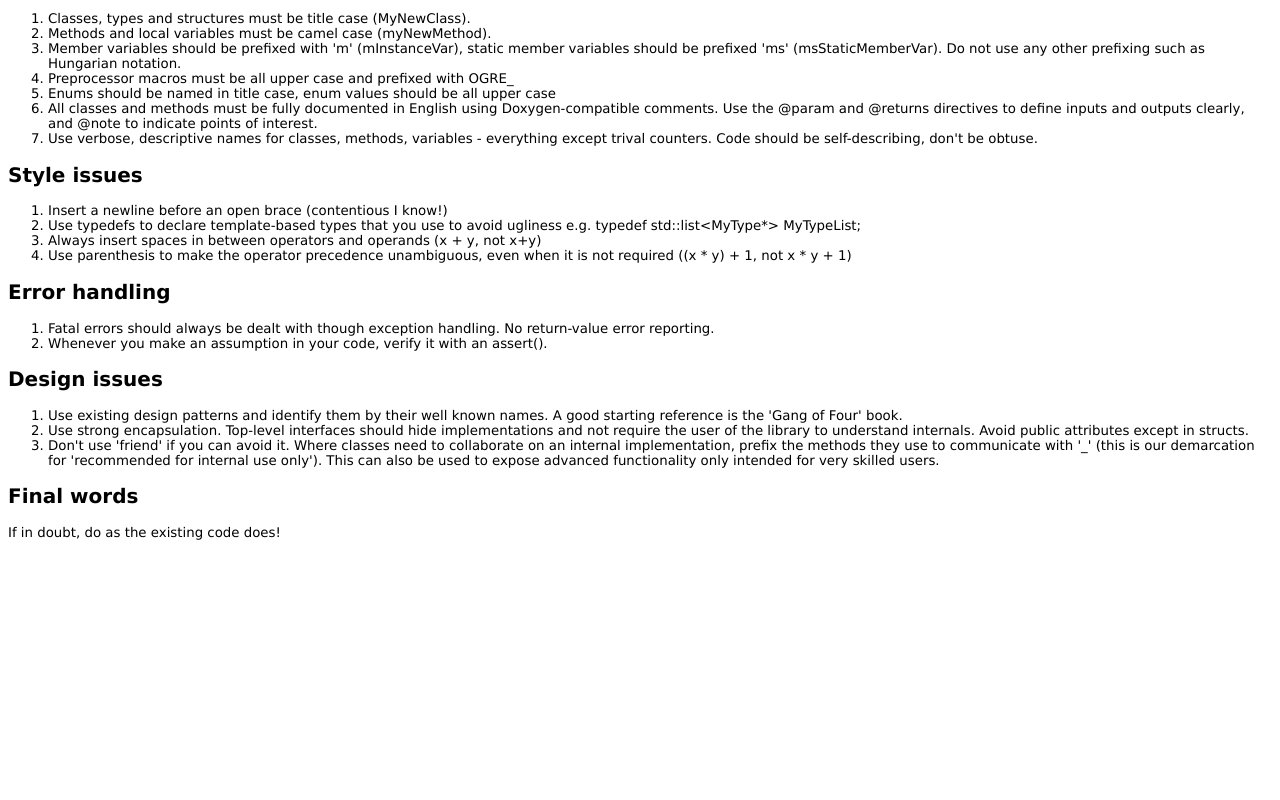
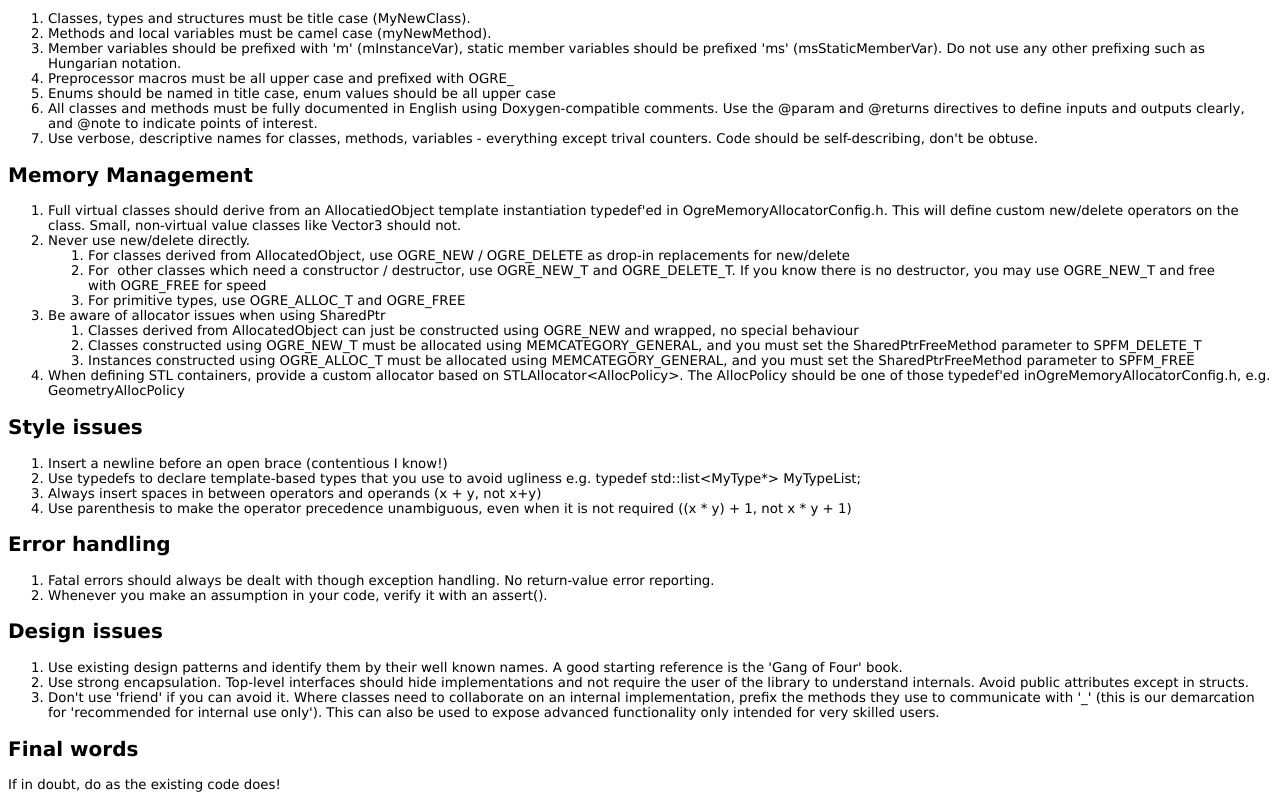
Before and after one commit to ehsan/ogre, a plain HTML site: page Docs/CodingStandards.html in a window 1280 px wide. Shown: the part 1111-1911 px from the top of the page. Before the commit the page ends 1659 px from the top, so only its background shows below. Drawn offline with Linux system fonts and the light colour scheme.

Commit message:
Update coding standards for memory management
--HG--
branch : v1-6
extra : convert_revision : svn%3A8631bf8a-c64b-0410-883c-f3eb003322f7/branches/v1-6%4093

```diff
--- a/Docs/CodingStandards.html
+++ b/Docs/CodingStandards.html
@@ -14,14 +14,17 @@
 A:link { color: #003300 }
 -->
   </style>
+</head>
 
-</head>
 <body style="direction: ltr; color: rgb(0, 0, 0); background-color: rgb(255, 255, 255);" lang="en-GB" link="#003300">
+
 <h1>OGRE Coding Standards</h1>
+
 
 This document describes the coding standards all developers are expected to adhere to when writing code for the OGRE project.
 
 <h2>Top-level organisation issues</h2>
+
 <ol>
 	<li>All source files must begin with the standard OGRE copyright statement:    <pre>/*
 -----------------------------------------------------------------------------
@@ -57,18 +60,26 @@
 
 <li>Everything must be declared inside the namespace 'Ogre'.</li>
 </ol>
+
 <h2>Portablity</h2>
+
 <ol>
 <li>All code must be cross platform, ANSI C++. No dependencies on platform-specific headers and / or types are allowed (the only exception is when dealing with platform-specific features like windowing, which must be implemented for each platform separately).</li>
 <li>If you serialise / deserialise any data, subclass from Serializer and use its methods, it will insulate you from endianness issues. If you need to serialise any types it doesn't already handle, make sure you deal with endianness issues in the same way Serializer does (ie use native endianness by default but detect the inverse on reading and perform flipping if required).</li>
 </ol>
+
 <h2>C++ Standards compliance</h2>
+
 <ol>
+
 	<li>Always prefer the STL over custom containers / algorithms.</li>
+
 	<li>Always prefer C++ techniques over C.
 	<ul><li>Avoid C-strings (char* and functions like sprintf, strcpy, use Ogre::String)</li>
 		<li>Avoid old I/O routines (fopen et al, use &lt;iostream&gt;)</li>
+
 		<li>Use abstract classes or templates not void*</li>
+
 		<li>Use overloaded methods not varargs.</li>
 	</ul></li>
 	<li>Minimum C++ compiler level is MSVC 7.1 or gcc 3.1. Compilers which do not support things like partial template specialisation properly (such as older versions of MSVC) are not supported.</li>
@@ -83,18 +94,51 @@
 <li>Avoid non-const by-ref parameters unless you have no other option. We prefer not to have in/our parameters since they are less intuitive.</li>
 </ol>
 
+
 <h2>Naming conventions &amp; Documentation</h2>
+
 <ol>
+
 	<li>Classes, types and structures must be title case (MyNewClass). </li>
+
 	<li>Methods and local variables must be camel case (myNewMethod). </li>
 	<li>Member variables should be prefixed with 'm' (mInstanceVar), static member variables should be prefixed 'ms' (msStaticMemberVar). Do not use any other prefixing such as Hungarian notation.</li>
 	<li>Preprocessor macros must be all upper case and prefixed with OGRE_</li>
+
 	<li>Enums should be named in title case, enum values should be all upper case</li>
 	<li>All classes and methods must be fully documented in English using Doxygen-compatible comments. Use the @param and @returns directives to define inputs and outputs clearly, and @note to indicate points of interest.</li>
 	<li>Use verbose, descriptive names for classes, methods, variables - everything except trival counters. Code should be self-describing, don't be obtuse.</li>
 </ol>
 
+
+<h2>Memory Management</h2>
+<ol>
+  <li>Full virtual classes should derive from an AllocatiedObject
+template instantiation typedef'ed in OgreMemoryAllocatorConfig.h. This
+will define custom new/delete operators on the class. Small,
+non-virtual value classes like Vector3 should not.</li>
+  <li>Never use new/delete directly.&nbsp;</li>
+  <ol>
+    <li>For&nbsp;classes derived from AllocatedObject, use OGRE_NEW / OGRE_DELETE as drop-in replacements for new/delete</li>
+    <li>For &nbsp;other classes which need a constructor / destructor,
+use OGRE_NEW_T and OGRE_DELETE_T. If you know there is no destructor,
+you may use OGRE_NEW_T and free with&nbsp;OGRE_FREE for speed</li>
+    <li>For primitive types, use OGRE_ALLOC_T and OGRE_FREE</li>
+  </ol>
+  <li>Be aware of allocator issues when using SharedPtr</li>
+  <ol>
+    <li>Classes derived from AllocatedObject can just be constructed using OGRE_NEW and wrapped, no special behaviour</li>
+    <li>Classes constructed using OGRE_NEW_T must be allocated using
+MEMCATEGORY_GENERAL, and you must set the SharedPtrFreeMethod parameter
+to SPFM_DELETE_T</li>
+    <li>Instances constructed using OGRE_ALLOC_T must be allocated using MEMCATEGORY_GENERAL, and you must set the SharedPtrFreeMethod parameter to SPFM_FREE</li>
+  </ol>
+  <li>When defining STL containers, provide a custom allocator based on
+STLAllocator&lt;AllocPolicy&gt;. The AllocPolicy should be one of those
+typedef'ed inOgreMemoryAllocatorConfig.h, e.g. GeometryAllocPolicy </li>
+</ol>
 <h2>Style issues</h2>
+
 <ol>
 
 <li>Insert a newline before an open brace (contentious I know!)</li>
@@ -103,21 +147,31 @@
 <li>Use parenthesis to make the operator precedence unambiguous, even when it is not required ((x * y) + 1, not x * y + 1)</li>
 </ol>
 
+
 <h2>Error handling</h2>
+
 <ol>
+
 	<li>Fatal errors should always be dealt with though exception handling. No return-value error reporting.</li>
+
 	<li>Whenever you make an assumption in your code, verify it with an assert().</li>
+
 </ol>
 
+
 <h2>Design issues</h2>
+
 <ol>
+
 	<li>Use existing design patterns and identify them by their well known names. A good starting reference is the 'Gang of Four' book.</li>
 	<li>Use strong encapsulation. Top-level interfaces should hide implementations and not require the user of the library to understand internals. Avoid public attributes except in structs.</li>
 	<li>Don't use 'friend' if you can avoid it. Where classes need to collaborate on an internal implementation, prefix the methods they use to communicate with '_' (this is our demarcation for 'recommended for internal use only'). This can also be used to expose advanced functionality only intended for very skilled users.</li>
 
 </ol>
 
+
 <h2>Final words</h2>
+
 If in doubt, do as the existing code does!
 
 </body>
```
